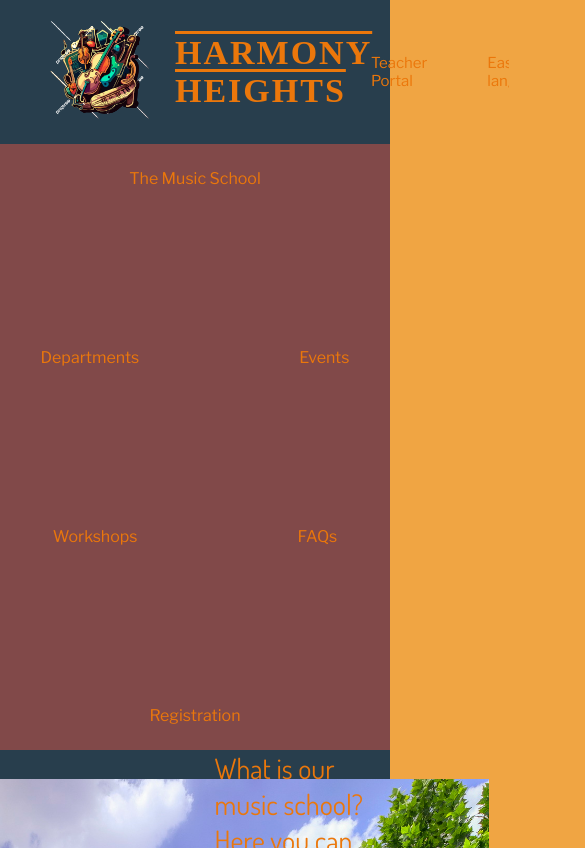
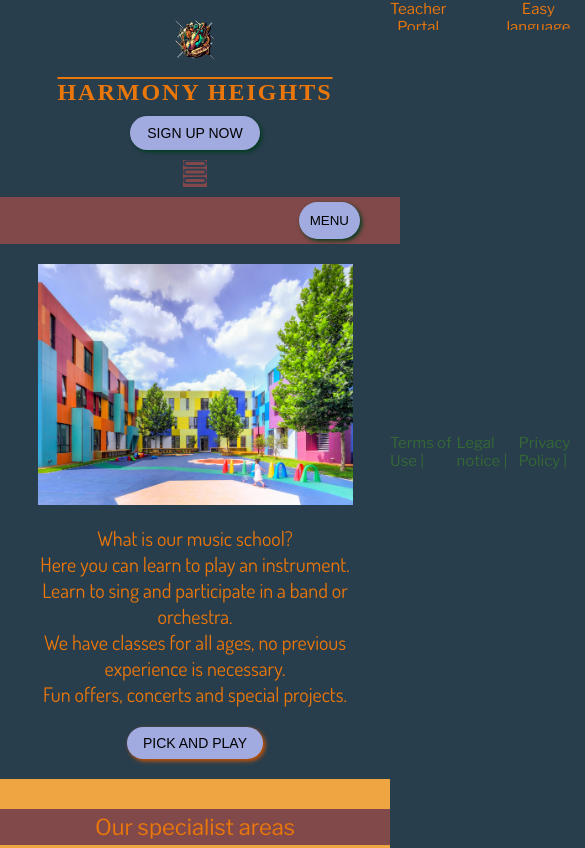
Before and after one commit to Ljupka123/Harmonyheights, a plain HTML site: page index.html in a window 390 px wide. Shown: the top 848 px of the page, 585 px wide, since content can reach past the window. Drawn offline with Linux system fonts and the light colour scheme; a web font is replaced by a local one.

Commit message:
new changes

```diff
--- a/index.html
+++ b/index.html
@@ -12,7 +12,7 @@
 <header class="main-header">
   <div class="header-left">
     <a id="logo" href="/">
-      <img src="images/logo short domasna.svg" id="pageLogo" width="100" height="100" alt="Harmony Heights logo">
+      <img src="images/logo short domasna.svg" id="pageLogo" width="40" height="40" alt="Harmony Heights logo">
     </a>
     <h1 class="name">HARMONY HEIGHTS</h1>
   </div>
@@ -25,8 +25,13 @@
     </ul>
   </nav>
   <button class="primary-btn" aria-label="Sign up now">Sign up now</button>
+  <button class="burger-btn" aria-label="burger button">
+    <img src="images/burger-btn.svg" alt="burger button" width="24" height="24">
+  </button>
 </header>
 <div class="section-header">
+  <div class="menu-container">
+  <button class="menu-button">Menu</button>
 <nav class="nav-right">
       <a class="nav-link" href="#">The Music School</a>
       <a class="nav-link" href="#">Departments</a>
@@ -35,6 +40,7 @@
       <a class="nav-link" href="#">FAQs</a>
       <a class="nav-link" href="#">Registration</a>
     </nav>
+   </div>
 </div>
 
 <main>
--- a/main.css
+++ b/main.css
@@ -66,8 +66,9 @@ padding: 10px 10px;
   display: flex;
   justify-content: space-between;
   align-items: center;
-  padding: 10px 40px;
   background-color: #283e4d;
+  position: sticky;
+  top: 0;
 }
 
 .header-left {
@@ -124,27 +125,80 @@ header h1.name {
 
 .section-header {
   display: flex;
-  justify-content: center;
-  background-color: #814949;
-  padding: 20px 20px;
-  position: sticky;
-  top: 0;
+  background-color:#814949;
+  z-index: 10;
+  position: relative;
+  padding: 5px;
+  width: 100%;
 }
 
+.menu-container {
+  position: relative;
+  width: 100vw;
+  display: flex;
+  justify-content: flex-end;
+  padding: 0;
+  margin: 0;
+}
+
+.menu-button {
+    background-color: rgb(161, 171, 224);
+    color: black;
+    padding: 10px 10px;
+    text-transform: uppercase;
+    border-radius: 30px;
+    box-shadow: #013b1e 2px 2px 4px;
+    border: 1px solid transparent;
+    cursor:pointer;
+    margin-right: 35px;
+}
+
+.menu-button:hover {
+  background-color: #814949;
+  color: #fff;
+}
+
+
 .nav-right {
+  position: absolute;
+  top: 100%;
+  left: 0;
+  width: 100vw;
+  background-color: #814949;
   display: flex;
-  gap: 150px;
-  flex-wrap: wrap;
+  flex-direction: row;
   align-items: center;
-  justify-content: center;
+  text-align: center;
+  justify-content: space-evenly;
+  border-radius: 4px;
+  opacity: 0;
+  pointer-events: none;
+  transition: opacity 0.2s ease-in-out;
+  padding: 5px;
+  z-index: 9;
+}
+
+.menu-container:hover .nav-right {
+  opacity: 1;
+  pointer-events: auto;
 }
 
 .nav-right .nav-link {
   text-decoration: none;
   color: #eb770b;
-  font-family: "LibreFranklin";
+  font-family: "LibreFranklin", sans-serif;
   font-weight: 400;
-  padding: 5px 5px;
+  padding: 10px 10px;
+  flex: 1;
+}
+
+.nav-right .nav-link:hover {
+  background-color: #9d5b5b;
+  color: #fff;
+}
+
+.burger-btn{
+    display: none;
 }
 
 .hero-shot{
@@ -156,7 +210,6 @@ header h1.name {
 
 .hero-shot-item{
     display: flex;
-    justify-content: center;
     align-items: center;
     width: 50%;
 }
@@ -165,32 +218,36 @@ header h1.name {
     width: auto;
 }
 
-.hero-shot-text p{
-    display: flex;
-    flex-direction: column;
-    gap: 15px;
-    align-items: center;
-    justify-content: center;
-    font-family: Dosis;
-    font-weight: 400;
-    font-size: 28px;
-    color: #eb770b;
+.hero-shot-text{
     display: flex;
     flex-direction: column;
     align-items: center;
 }
+.hero-shot-text p{
+    display: flex;
+    flex-direction: column;
+    align-items: center;
+    gap: 30px;
+    justify-content: center;
+    font-family: "Dosis";
+    font-weight: 400;
+    font-size: 28px;
+    color: #eb770b;
+
+}
+
 .secondary-button{
     background-color: rgb(161, 171, 224);
     color: black;
     padding: 10px 10px;
-    margin-top: 10px;
+    margin-top: 50px;
     text-transform: uppercase;
     border-radius: 30px;
     box-shadow: #d15401 2px 2px 4px;
     cursor: pointer;
 }
 
-.secondary-button hover{
+.secondary-button:hover{
     background-color: #d15401;
 }
 .specialist-areas span{
@@ -250,9 +307,110 @@ margin-bottom: 30px;
     display: flex;
     flex-direction: row;
     flex-wrap: nowrap;
-    justify-content:baseline;
+    justify-content:center;
     font-family: "LibreFranklin";
     font-weight: 400;
     font-size: 15px;
     margin: 30px 0px 10px 30px;
 }
+
+@media (max-width: 768px) {
+
+ nav{
+        position: fixed;
+        flex-direction: column;
+        width: 70vw;
+        height: 100dvh;
+        background-color: #283e4d;
+        right: 0;
+        top: 0;
+        align-items: center;
+        transform: translateX(100%);
+        transition: transform .5s ease-in-out;
+ }
+
+ .nav-open{
+    transform: translateX(0);
+    transition: transform .5s ease-in-out;
+ }
+ .burger-btn{
+    display: block;
+    background-color :#814949
+   }
+
+  .main-header {
+    flex-direction: column;
+    align-items: center;
+    text-align: center;
+    padding: 10px;
+  }
+
+  .header-left {
+    flex-direction: column;
+    gap: 5px;
+  }
+
+  header h1.name {
+    font-size: 24px;
+  }
+
+  .primary-btn {
+    margin: 10px 0;
+    font-size: 14px;
+    padding: 8px 16px;
+  }
+
+  .hero-shot {
+    flex-direction: column;
+    align-items: center;
+    text-align: center;
+    gap: 20px;
+    padding: 20px;
+  }
+
+  .hero-shot-item {
+    width: 100%;
+    justify-content: center;
+  }
+
+  .hero-shot-item img {
+    width: 90%;
+    height: auto;
+  }
+
+  .hero-shot-text p {
+    font-size: 20px;
+  }
+
+  .secondary-button {
+    margin-top: 20px;
+    padding: 8px 16px;
+    font-size: 14px;
+  }
+
+  .specialist-areas span {
+    font-size: 22px;
+    padding: 5px;
+  }
+
+  .marketing-banner {
+    flex-direction: column;
+    text-align: center;
+    padding: 20px 10px;
+  }
+
+  .banner-track {
+    flex-direction: column;
+    gap: 20px;
+  }
+
+  .banner-item img {
+    width: 90%;
+    margin: 0 auto;
+  }
+
+  .banner-item span {
+    font-size: 22px;
+    margin: 10px;
+  }
+}
```
Also changed, not shown: images/burger-btn.svg (added).
